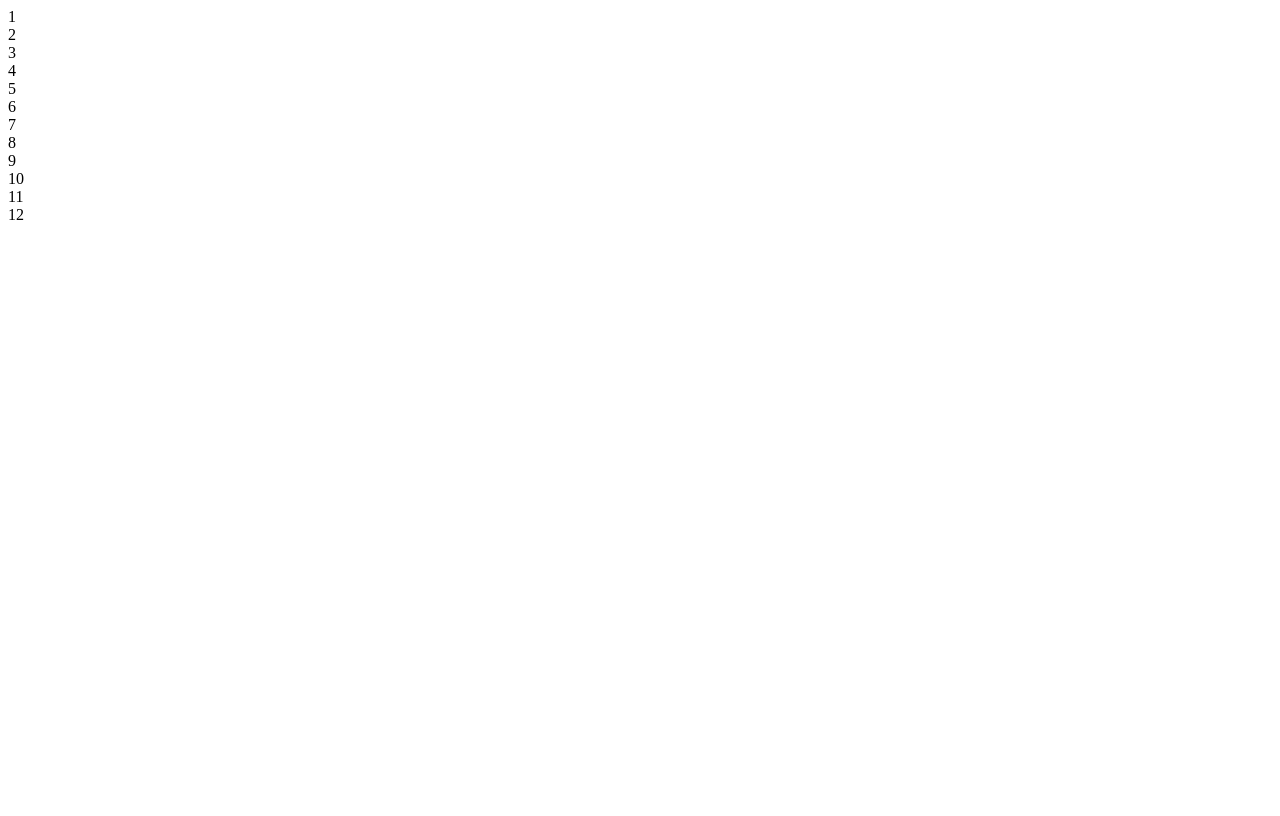
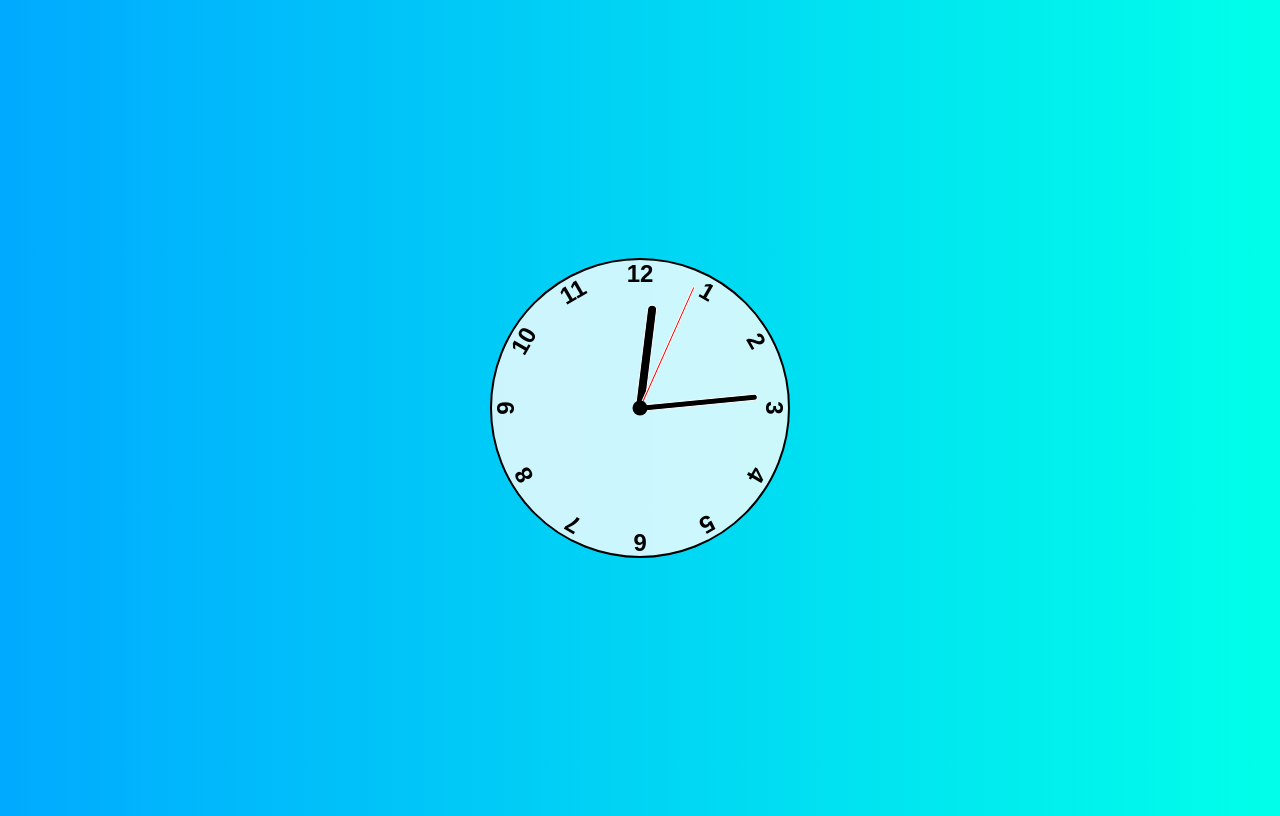
Before and after one commit to l3aobab/JS_easy_projects, a plain HTML site: page clock/index.html in a window 1280 px wide. Drawn offline with Linux system fonts and the light colour scheme.

Commit message:
analog clock

```diff
--- a/clock/index.html
+++ b/clock/index.html
@@ -3,27 +3,27 @@
 <head>
 	<meta charset="UTF-8">
 	<meta name="viewport" content="width=device-width, initial-scale=1.0">
-	<title>Clock</title>
+	<title>C(l)ock</title>
 	<script defer src="script.js"></script>
 	<link rel="stylesheet" href="styles.css">
 </head>
 <body>
 	<div class="clock">
-		<div class="hand hour"></div>
-		<div class="hand minute"></div>
-		<div class="hand second"></div>
-		<div class="number number1">1</div>
-		<div class="number number2">2</div>
-		<div class="number number3">3</div>
-		<div class="number number4">4</div>
-		<div class="number number5">5</div>
-		<div class="number number6">6</div>
-		<div class="number number7">7</div>
-		<div class="number number8">8</div>
-		<div class="number number9">9</div>
-		<div class="number number10">10</div>
-		<div class="number number11">11</div>
-		<div class="number number12">12</div>
+		<div class="hand hour" data-hour-hand></div>
+		<div class="hand minute" data-minute-hand></div>
+		<div class="hand second" data-second-hand></div>
+		<div class="number number1"><b>1</b></div>
+		<div class="number number2"><b>2</b></div>
+		<div class="number number3"><b>3</b></div>
+		<div class="number number4"><b>4</b></div>
+		<div class="number number5"><b>5</b></div>
+		<div class="number number6"><b>6</b></div>
+		<div class="number number7"><b>7</b></div>
+		<div class="number number8"><b>8</b></div>
+		<div class="number number9"><b>9</b></div>
+		<div class="number number10"><b>10</b></div>
+		<div class="number number11"><b>11</b></div>
+		<div class="number number12"><b>12</b></div>
 	</div>
 </body>
 </html>
--- a/clock/script.js
+++ b/clock/script.js
@@ -0,0 +1,21 @@
+setInterval(setClock, 1000)
+
+const hourHand = document.querySelector('[data-hour-hand')
+const minuteHand = document.querySelector('[data-minute-hand')
+const secondHand = document.querySelector('[data-second-hand')
+
+function setClock() {
+	const currentDate = new Date()
+	const secondsRatio = currentDate.getSeconds() / 60
+	const minutesRatio = (secondsRatio + currentDate.getMinutes()) / 60
+	const hoursRatio = (minutesRatio + currentDate.getHours()) / 12
+	setRotation(secondHand, secondsRatio)
+	setRotation(minuteHand, minutesRatio)
+	setRotation(hourHand, hoursRatio)
+}
+
+function setRotation(element, rotationRatio) {
+	element.style.setProperty('--rotation', rotationRatio * 360)
+}
+
+setClock()
--- a/clock/styles.css
+++ b/clock/styles.css
@@ -0,0 +1,89 @@
+*, *::after, *::before {
+	box-sizing: border-box;
+	font-family: Gotham Rounded, sans-serif;
+}
+
+body {
+	background: linear-gradient(to right, hsl(200, 100%, 50%), hsl(175, 100%, 50%));
+	display: flex;
+	justify-content: center;
+	align-items: center;
+	min-height: 100vh;
+	overflow: hidden;
+}
+
+.clock {
+	width: 300px;
+	height: 300px;
+	background-color: rgba(255, 255, 255, 0.8);
+	border-radius: 50%;
+	border: 2px solid black;
+	position: relative;
+}
+
+.clock .number {
+	--rotation: 0;
+	position: absolute;
+	width: 100%;
+	height: 100%;
+	text-align: center;
+	transform: rotate(var(--rotation));
+	font-size: 1.5rem;
+}
+
+.clock .number1 { --rotation: 30deg; }
+.clock .number2 { --rotation: 60deg; }
+.clock .number3 { --rotation: 90deg; }
+.clock .number4 { --rotation: 120deg; }
+.clock .number5 { --rotation: 150deg; }
+.clock .number6 { --rotation: 180deg; }
+.clock .number7 { --rotation: 210deg; }
+.clock .number8 { --rotation: 240deg; }
+.clock .number9 { --rotation: 270deg; }
+.clock .number10 { --rotation: 300deg; }
+.clock .number11 { --rotation: 330deg; }
+
+.clock .hand {
+	--rotation: 0;
+	position: absolute;
+	bottom: 50%;
+	left: 50%;
+	background-color: black;
+	border: 1px solid white;
+	border-top-left-radius: 10px;
+	border-top-right-radius: 10px;
+	transform-origin: bottom;
+	z-index: 10;
+	transform: translateX(-50%) rotate(calc(var(--rotation) * 1deg));
+}
+
+.clock::after {
+	content: '';
+	position: absolute;
+	background-color: black;
+	z-index: 11;
+	width: 15px;
+	height: 15px;
+	top: 50%;
+	left: 50%;
+	transform: translate(-50%, -50%);
+	border-radius: 50%;
+}
+
+.clock .hand.second {
+	width: 3px;
+	height: 45%;
+	background-color: red;
+}
+
+.clock .hand.minute {
+	width: 7px;
+	height: 40%;
+	background-color: black;
+}
+
+.clock .hand.hour {
+	width: 10px;
+	height: 35%;
+	background-color: black;
+}
```
